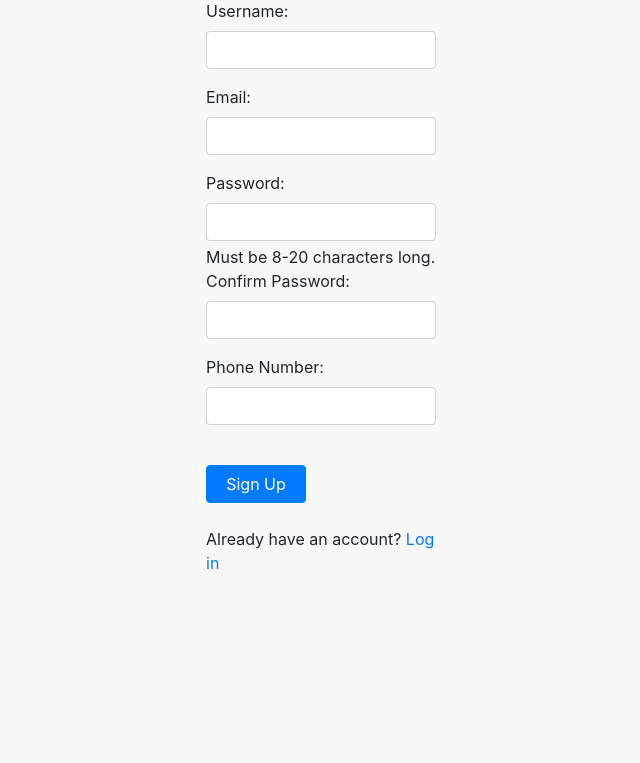
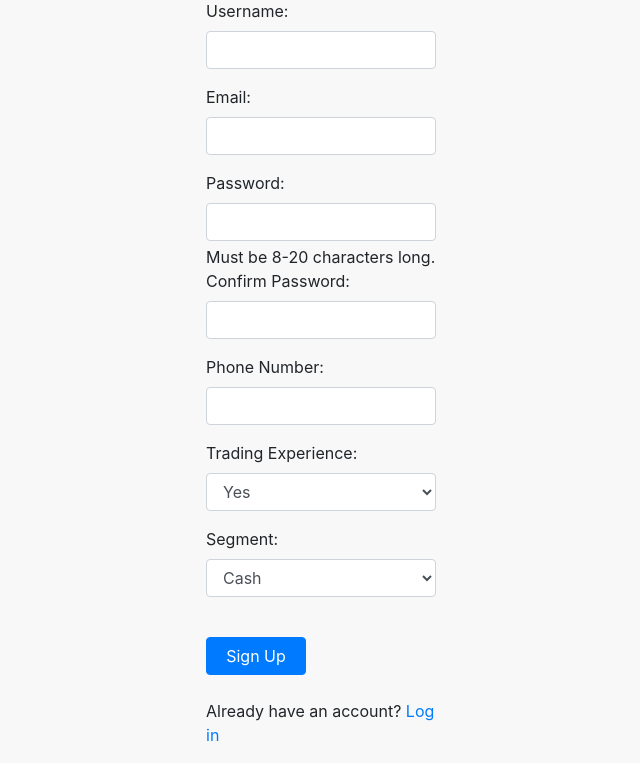
Before and after one commit to Devsixth/webapp, a Flask app: page /signup in a window 1280 px wide. Shown: the part 103-866 px from the top of the page, without its empty margins (319-959 px from the left). Before the commit the page ends 672 px from the top, so only its background shows below. Run offline with Flask 2, Linux system fonts and the light colour scheme; some libraries are stand-ins or nearby versions.

Commit message:
Update signup.html

```diff
--- a/templates/signup.html
+++ b/templates/signup.html
@@ -33,6 +33,22 @@
             <label for="phone_number">Phone Number:</label>
             <input type="text" class="form-control" name="phone_number" id="phone_number" required>
         </div>
+        <div class="form-group">
+          <label for="trading_exp">Trading Experience:</label>
+          <select class="form-control" name="trading_exp" id="trading_exp" required>
+            <option value="yes">Yes</option>
+            <option value="no">No</option>
+          </select>
+        </div>
+        <div class="form-group">
+          <label for="segment">Segment:</label>
+          <select class="form-control" name="segment" id="segment" required>
+            <option value="Cash">Cash</option>
+            <option value="Derivatives">Derivatives</option>
+            <option value="Options">Options</option>
+            <option value="Equity">Equity</option>
+          </select>
+        </div>
 <!--        {% if error %}-->
 <!--        <div class="alert alert-danger">{{ error_message }}</div>-->
 <!--        {% endif %}-->
```
